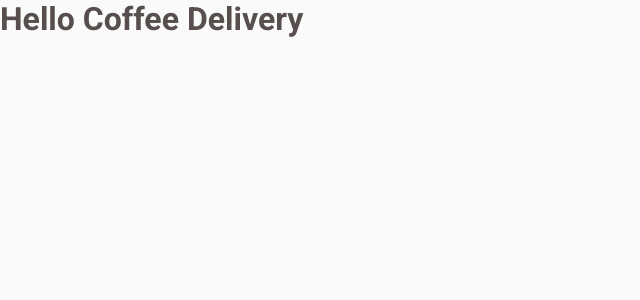
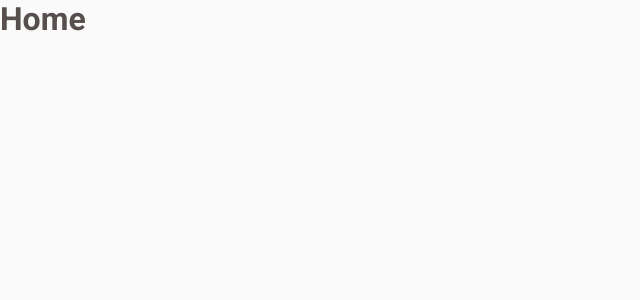
Before and after one commit to yaandn/rocketseat, a React (Vite) app in the folder curso-react/challenges/coffee-delivery/: page / in a window 1280 px wide. Shown: the top 300 px of the page, without its empty margins (0-640 px from the left). Built offline with nearby package versions, Linux system fonts and the light colour scheme.

Commit message:
feat: create routes with react-router-dom

```diff
--- a/curso-react/challenges/coffee-delivery/package.json
+++ b/curso-react/challenges/coffee-delivery/package.json
@@ -12,6 +12,7 @@
   "dependencies": {
     "react": "^18.3.1",
     "react-dom": "^18.3.1",
+    "react-router-dom": "^7.1.1",
     "styled-components": "^6.1.14"
   },
   "devDependencies": {
--- a/curso-react/challenges/coffee-delivery/src/App.tsx
+++ b/curso-react/challenges/coffee-delivery/src/App.tsx
@@ -1,12 +1,16 @@
 import { ThemeProvider } from "styled-components";
 import { defaultTheme } from "./styles/themes/default";
 import { GlobalStyles } from "./styles/global";
+import { Router } from "./router/router";
+import { BrowserRouter } from "react-router-dom";
 
 export function App() {
   return (
     <ThemeProvider theme={defaultTheme}>
-      <h1>Hello Coffee Delivery</h1>
-      <GlobalStyles />
+      <BrowserRouter>
+        <Router />
+        <GlobalStyles />
+      </BrowserRouter>
     </ThemeProvider>
   );
 }
--- /dev/null
+++ b/curso-react/challenges/coffee-delivery/src/pages/ConfirmOrder/index.tsx
@@ -0,0 +1,3 @@
+export function ConfirmOrder() {
+  return <h1>Confirm Order</h1>;
+}
--- /dev/null
+++ b/curso-react/challenges/coffee-delivery/src/pages/ConfirmedOrder/index.tsx
@@ -0,0 +1,3 @@
+export function ConfirmedOrder() {
+  return <h1>Confirmed Order</h1>;
+}
--- /dev/null
+++ b/curso-react/challenges/coffee-delivery/src/pages/Home/index.tsx
@@ -0,0 +1,3 @@
+export function Home() {
+  return <h1>Home</h1>;
+}
--- /dev/null
+++ b/curso-react/challenges/coffee-delivery/src/router/router.tsx
@@ -0,0 +1,14 @@
+import { Routes, Route } from "react-router-dom";
+import { Home } from "../pages/Home";
+import { ConfirmOrder } from "../pages/ConfirmOrder";
+import { ConfirmedOrder } from "../pages/ConfirmedOrder";
+
+export function Router() {
+  return (
+    <Routes>
+      <Route path="/" element={<Home />} />
+      <Route path="/confirmOrder" element={<ConfirmOrder />} />
+      <Route path="/confirmedOrder" element={<ConfirmedOrder />} />
+    </Routes>
+  );
+}
```
Also changed, not shown: curso-react/challenges/coffee-delivery/src/pages/ConfirmOrder/styles.ts (added), curso-react/challenges/coffee-delivery/src/pages/ConfirmedOrder/styles.ts (added), curso-react/challenges/coffee-delivery/src/pages/Home/styles.ts (added), 1 other file (tests, documents, lock files or other folders).
